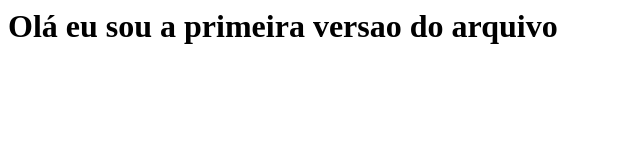
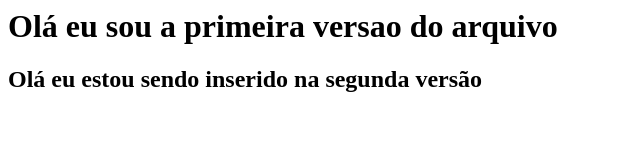
Before and after one commit to brenozein/minhapasta, a plain HTML site: page index.html in a window 1280 px wide. Shown: the whole page, without its empty margins (0-640 px from the left). Drawn offline with Linux system fonts and the light colour scheme.

Commit message:
inclui uma nova linha/ h2

```diff
--- a/index.html
+++ b/index.html
@@ -1 +1,2 @@
 <h1> Olá eu sou a primeira versao do arquivo</h1>
+<h2> Olá eu estou sendo inserido na segunda versão</h2>
```
